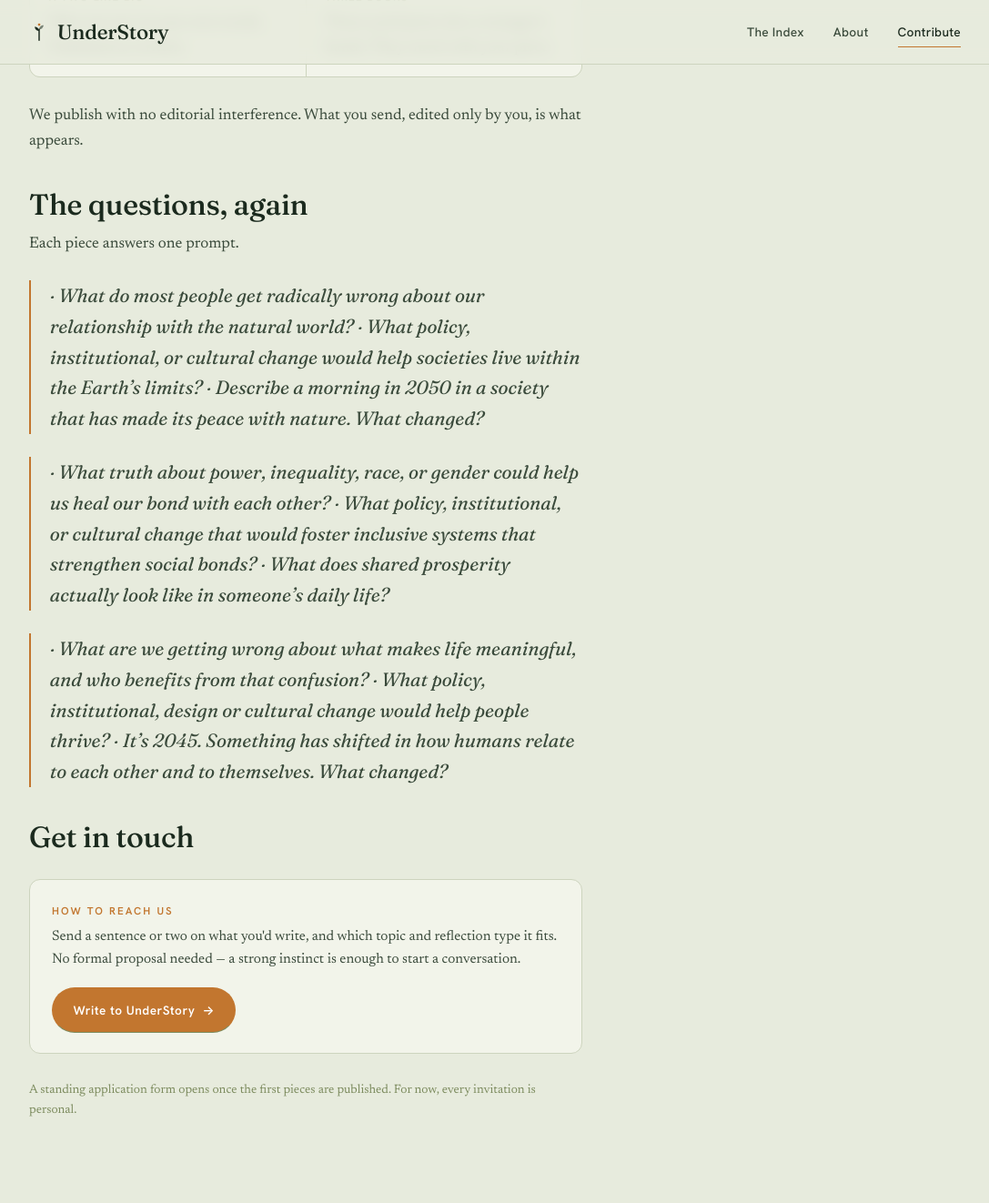
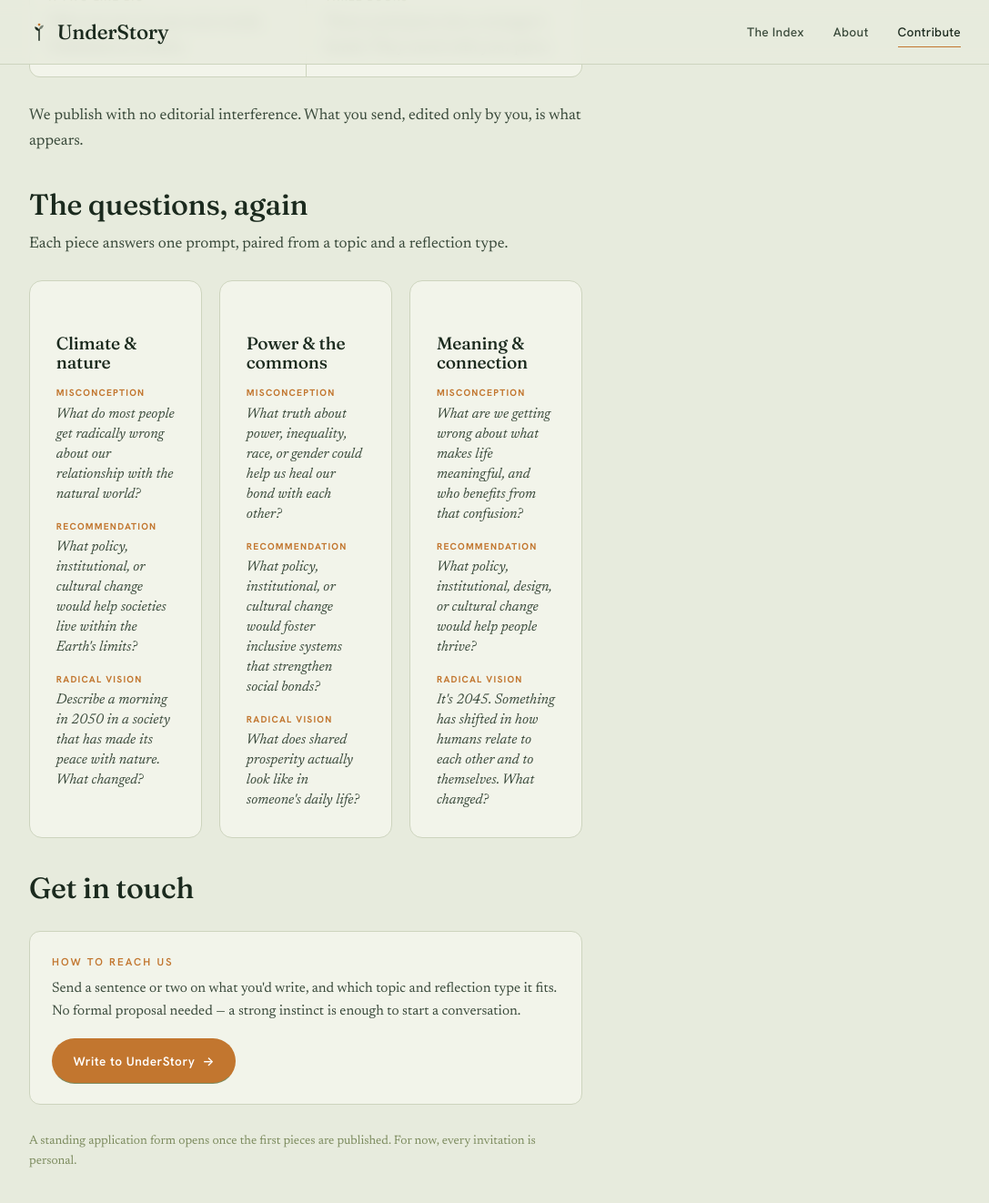
Before and after one commit to valentina-rm/understory, a Jekyll site: the page built from contribute.md, in a window 1280 px wide and 1400 px high, scrolled down 1045 px. Shown: the top 1322 px of the window at 91% size, without its empty margins (96-1183 px from the left). Built offline with Jekyll 4.4.1, drawn with Linux system fonts in a browser that asks for light colours.

Commit message:
Use clean prompts matrix on contribute page

```diff
--- a/contribute.md
+++ b/contribute.md
@@ -43,20 +43,28 @@ We publish with no editorial interference. What you send, edited only by you, is
 
 ## The questions, again
 
-Each piece answers one prompt.
+Each piece answers one prompt, paired from a topic and a reflection type.
 
->  · What do most people get radically wrong about our relationship with the natural world?
->  · What policy, institutional, or cultural change would help societies live within the Earth's limits?
->  · Describe a morning in 2050 in a society that has made its peace with nature. What changed?
-
-
->  · What truth about power, inequality, race, or gender could help us heal our bond with each other?
->  · What policy, institutional, or cultural change that would foster inclusive systems that strengthen social bonds?
->  · What does shared prosperity actually look like in someone's daily life?
-
->  · What are we getting wrong about what makes life meaningful, and who benefits from that confusion?
->  · What policy, institutional, design or cultural change would help people thrive?
->  · It's 2045. Something has shifted in how humans relate to each other and to themselves. What changed?
+<div class="prompts-set">
+  <div class="prompt-col">
+    <h3>Climate &amp; nature</h3>
+    <div class="prompt-q"><span class="lbl">Misconception</span><p>What do most people get radically wrong about our relationship with the natural world?</p></div>
+    <div class="prompt-q"><span class="lbl">Recommendation</span><p>What policy, institutional, or cultural change would help societies live within the Earth's limits?</p></div>
+    <div class="prompt-q"><span class="lbl">Radical vision</span><p>Describe a morning in 2050 in a society that has made its peace with nature. What changed?</p></div>
+  </div>
+  <div class="prompt-col">
+    <h3>Power &amp; the commons</h3>
+    <div class="prompt-q"><span class="lbl">Misconception</span><p>What truth about power, inequality, race, or gender could help us heal our bond with each other?</p></div>
+    <div class="prompt-q"><span class="lbl">Recommendation</span><p>What policy, institutional, or cultural change would foster inclusive systems that strengthen social bonds?</p></div>
+    <div class="prompt-q"><span class="lbl">Radical vision</span><p>What does shared prosperity actually look like in someone's daily life?</p></div>
+  </div>
+  <div class="prompt-col">
+    <h3>Meaning &amp; connection</h3>
+    <div class="prompt-q"><span class="lbl">Misconception</span><p>What are we getting wrong about what makes life meaningful, and who benefits from that confusion?</p></div>
+    <div class="prompt-q"><span class="lbl">Recommendation</span><p>What policy, institutional, design, or cultural change would help people thrive?</p></div>
+    <div class="prompt-q"><span class="lbl">Radical vision</span><p>It's 2045. Something has shifted in how humans relate to each other and to themselves. What changed?</p></div>
+  </div>
+</div>
 
 
 ## Get in touch
```
